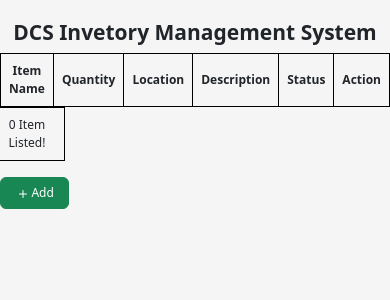
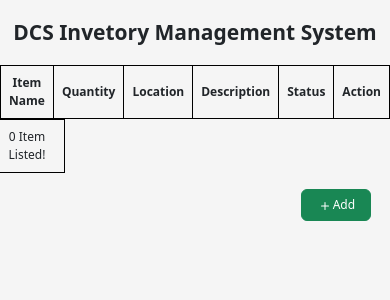
Before and after one commit to dominic-myb/dcs-inventory, a PHP site: page / in a window 390 px wide. Shown: the top 300 px of the page. Run offline with PHP 8.4, Linux system fonts and the light colour scheme; data that the repository does not hold is empty.

Commit message:
Add Media Query

```diff
--- a/assets/css/main.css
+++ b/assets/css/main.css
@@ -5,12 +5,14 @@
     --font-size: 12px;
     --td-max-width: 165px;
 }
+
 body {
     background-color: whitesmoke;
 }
 
 .page-title {
     margin-top: 20px;
+    margin-bottom: 20px;
 }
 
 .page-title h1 {
@@ -18,6 +20,7 @@ body {
     text-align: center;
     font-weight: bold;
 }
+
 .table {
     justify-content: center;
 }
@@ -31,6 +34,7 @@ body {
     vertical-align: middle;
     font-size: var(--font-size);
 }
+
 .desc,
 .item-name {
     max-width: var(--td-max-width);
@@ -49,3 +53,52 @@ body {
     padding-left: 0.9rem;
     padding-right: 0.9rem;
 }
+
+#add-btn-container {
+    position: relative;
+    /* background-color: red; */
+    width: 100%;
+    height: 33px;
+    border-radius: 5px;
+}
+
+#add-btn-container button {
+    position: absolute;
+}
+
+
+@media (max-width: 575px) {
+    #add-btn-container button {
+        right: 5vw;
+    }
+}
+
+@media (min-width: 576px) {
+    #add-btn-container button {
+        right: 7vw;
+    }
+}
+
+@media (min-width: 768px) {
+    #add-btn-container button {
+        right: 8vw;
+    }
+}
+
+@media (min-width: 992px) {
+    #add-btn-container button {
+        right: 9vw;
+    }
+}
+
+@media (min-width: 1200px) {
+    #add-btn-container button {
+        right: 10vw;
+    }
+}
+
+@media (min-width: 1400px) {
+    #add-btn-container button {
+        right: 10.5vw;
+    }
+}
```
